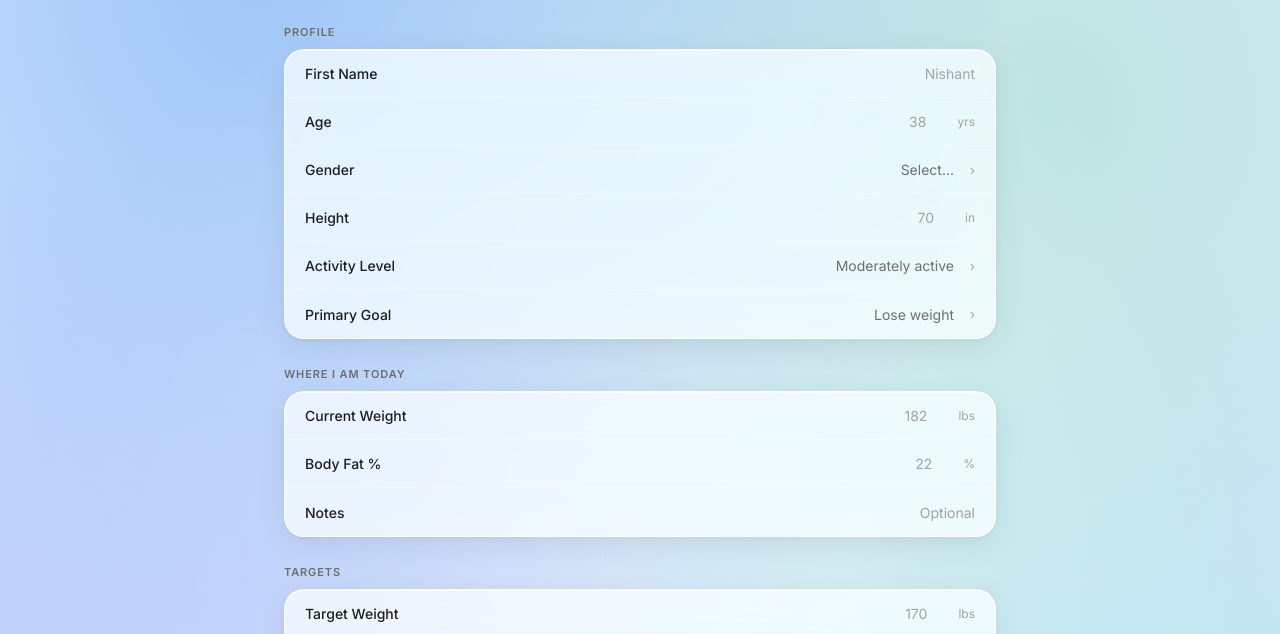
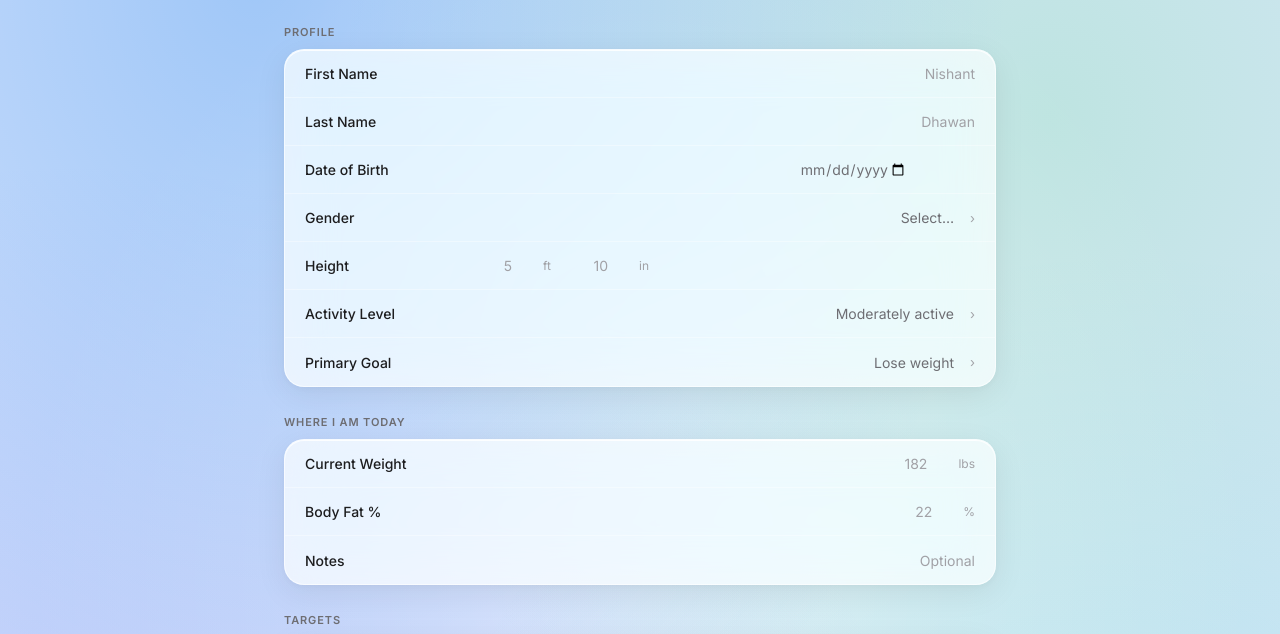
Before and after one commit to ndhawan11/health-dashboard, a website: page goals.html in a window 1280 px wide. Shown: the part 143-777 px from the top of the page. Drawn offline with nearby package versions, Linux system fonts and the light colour scheme.

Commit message:
Goals: add last name, DOB with auto-age, feet+inches height

```diff
--- a/goals.html
+++ b/goals.html
@@ -317,9 +317,13 @@
       <input class="fi" type="text" id="firstName" placeholder="Nishant"/>
     </div>
     <div class="form-row">
-      <span class="fl">Age</span>
-      <input class="fi" type="number" id="age" placeholder="38"/>
-      <span class="fu">yrs</span>
+      <span class="fl">Last Name</span>
+      <input class="fi" type="text" id="lastName" placeholder="Dhawan"/>
+    </div>
+    <div class="form-row">
+      <span class="fl">Date of Birth</span>
+      <input class="fi" type="date" id="dob" oninput="updateAge()"/>
+      <span class="fu" id="ageDisplay" style="min-width:52px;text-align:right"></span>
     </div>
     <div class="form-row">
       <span class="fl">Gender</span>
@@ -333,7 +337,9 @@
     </div>
     <div class="form-row">
       <span class="fl">Height</span>
-      <input class="fi" type="number" id="height" placeholder="70"/>
+      <input class="fi" type="number" id="heightFt" placeholder="5" min="1" max="8" style="max-width:60px;text-align:right"/>
+      <span class="fu">ft</span>
+      <input class="fi" type="number" id="heightIn" placeholder="10" min="0" max="11" style="max-width:60px;text-align:right"/>
       <span class="fu">in</span>
     </div>
     <div class="form-row">
@@ -491,11 +497,24 @@
 <div id="toast"></div>
 
 <script>
+  function updateAge() {
+    const dob = document.getElementById('dob').value;
+    const el  = document.getElementById('ageDisplay');
+    if (!dob) { el.textContent = ''; return; }
+    const today = new Date();
+    const birth = new Date(dob);
+    let age = today.getFullYear() - birth.getFullYear();
+    const m = today.getMonth() - birth.getMonth();
+    if (m < 0 || (m === 0 && today.getDate() < birth.getDate())) age--;
+    el.textContent = age > 0 ? age + ' yrs' : '';
+  }
+
   window.addEventListener('DOMContentLoaded', () => {
     const saved = localStorage.getItem('healthGoals');
     if (saved) {
       const g = JSON.parse(saved);
       Object.keys(g).forEach(id => { const el = document.getElementById(id); if (el) el.value = g[id]; });
+      updateAge();
       updateSummary();
       document.getElementById('savedBadge').classList.add('show');
     }
@@ -534,7 +553,7 @@
   }
 
   function saveGoals() {
-    const ids = ['firstName','age','gender','height','activity','primaryGoal',
+    const ids = ['firstName','lastName','dob','gender','heightFt','heightIn','activity','primaryGoal',
                  'currentWeight','currentBF','currentNotes',
                  'targetWeight','targetBF','timeframe','weighInDay','stepGoal','waterGoal'];
     const g = {};
```
Also changed, not shown: nutrition.html (+9 -2 lines).
